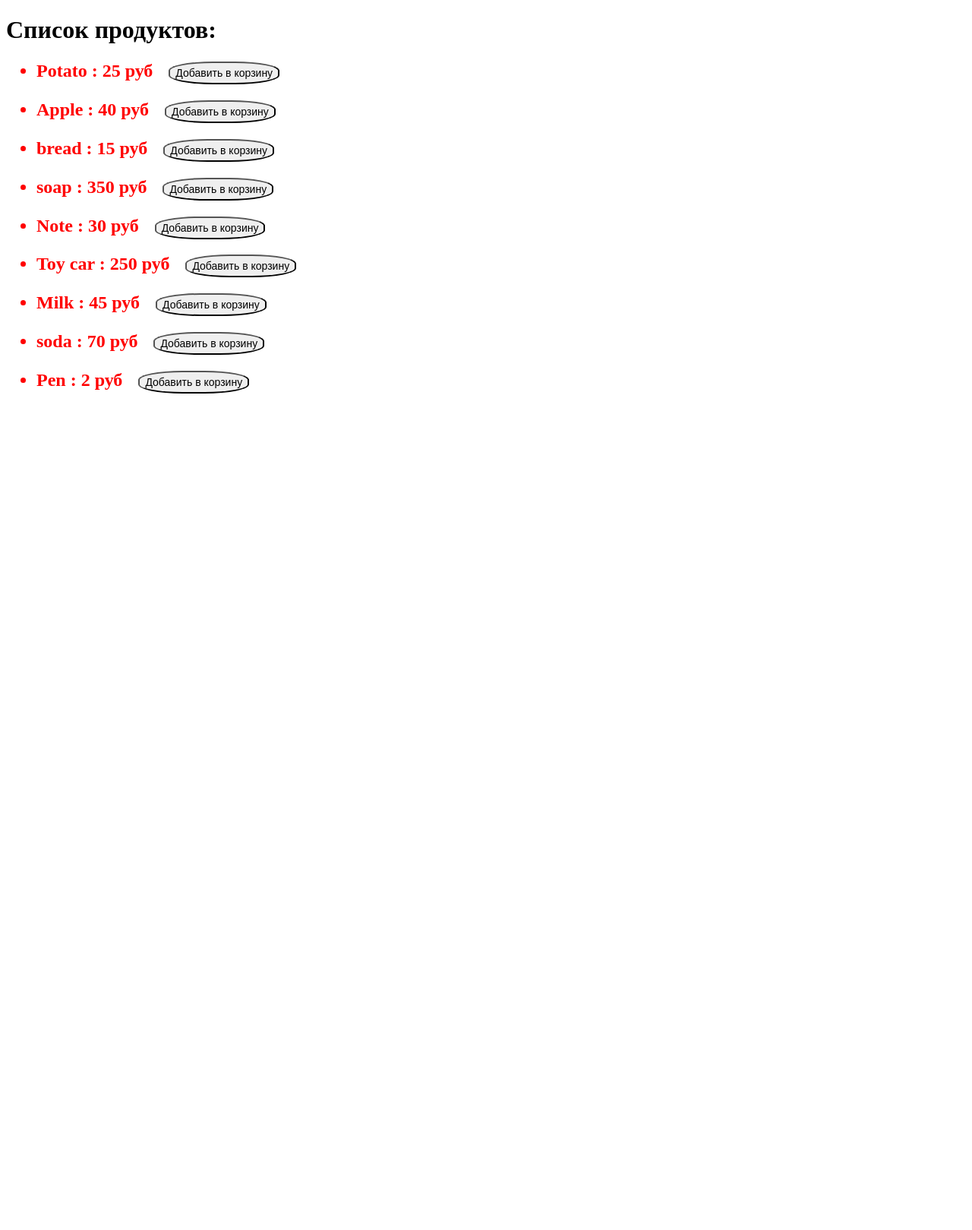
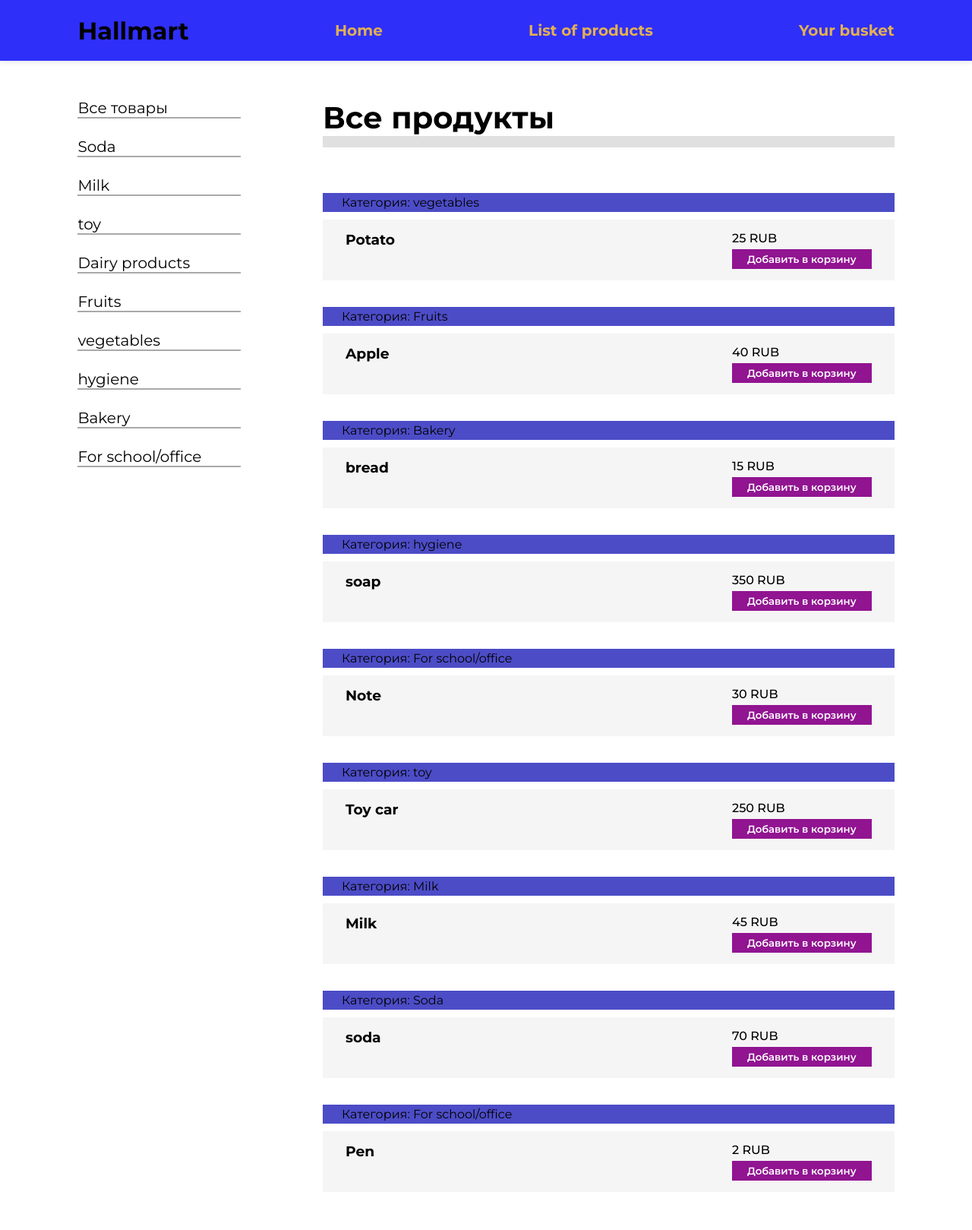
Before and after one commit to zxcrik/third_project, a Django app: page /home/products/ in a window 1280 px wide. Shown: the whole page at 76% size. Before the commit the page ends 518 px from the top, so only its background shows below. Run offline with Django 3.2, Linux system fonts and the light colour scheme; data comes from the database, SQL or seed files in the repository; both versions use the stored data as it was after the commit.

Commit message:
Update files

```diff
--- a/store/market/models.py
+++ b/store/market/models.py
@@ -23,7 +23,7 @@ class Product_2(models.Model):
     product_last_date_2 = models.DateTimeField(default=datetime.datetime.today() + datetime.timedelta(days=7))
     product_description_2 = models.TextField(null=False, blank=False)
     product_price_2 = models.PositiveSmallIntegerField(null=False, blank=False)
-    category = models.ForeignKey(Category, on_delete=models.CASCADE)
+    category = models.ForeignKey(Category, on_delete=models.CASCADE, null=True)
 
     class Meta:
         verbose_name = 'Product_2'
--- /dev/null
+++ b/store/market/static/market/css/Header.css
@@ -0,0 +1,33 @@
+@import url('https://fonts.googleapis.com/css2?family=Montserrat:ital,wght@0,100;0,200;0,300;0,400;0,500;0,600;0,700;0,800;0,900;1,100;1,200;1,300;1,400;1,500;1,600;1,700;1,800;1,900&display=swap');
+
+header {
+    background-color: rgb(47, 47, 250);
+    height: 80px;
+    width: 100%;
+    display: flex;
+    justify-content: space-between;
+    align-items: center;
+    padding: 0 8%;
+    box-sizing: border-box;
+    box-shadow: 0px 0px 8px 0px rgba(34, 60, 80, 0.2);
+}
+
+header div a {
+    color: rgb(226, 176, 82);
+    font-weight: 700;
+    font-family: 'Montserrat', sans-serif;
+    font-size: 20px;
+    text-decoration: none;
+}
+
+/* header div a::before{
+    display: block;
+    position: ;
+    bottom: ;
+    left: ;
+    height: ;
+} */
+
+header div a:hover {
+    border-bottom: 1px solid #000;
+}
--- /dev/null
+++ b/store/market/static/market/css/Product.css
@@ -0,0 +1,104 @@
+@import url('https://fonts.googleapis.com/css2?family=Montserrat:ital,wght@0,100;0,200;0,300;0,400;0,500;0,600;0,700;0,800;0,900;1,100;1,200;1,300;1,400;1,500;1,600;1,700;1,800;1,900&display=swap');
+
+* {
+    margin: 0px;
+    padding: 0px;
+    font-family: 'Montserrat', sans-serif;
+}
+
+.main {
+    display: flex;
+    padding: 50px 8%;
+    justify-content: space-between;
+    box-sizing: border-box;
+
+}
+
+.categories {
+    width: 20%;
+    display: flex;
+    flex-direction: column;
+    gap: 25px;
+}
+
+.categories a {
+    text-decoration: none;
+    color: #000;
+    width: 100%;
+    border-bottom:2px solid #a9a9a9 ;
+    font-size: 20px;
+    transition: 2s;
+}
+
+.categories a:hover{
+    border-bottom: 2px solid;
+}
+
+.products{
+    width: 70%;
+    display: flex;
+    flex-direction: column;
+}
+
+.products h1 {
+    font-size: 40px;
+    border-bottom: 15px solid #e0e0e0;
+    margin-bottom: 25px;
+}
+
+.product--item{
+    margin-top: 35px;
+    display: flex;
+    flex-direction: column;
+}
+
+.product--item > span{
+    background-color: rgb(76, 76, 199);
+    padding: 3px 25px;
+    margin-bottom: 10px;
+}
+
+.product-info{
+    display: flex;
+    justify-content: space-between;
+    background-color: #f5f5f5;
+    padding: 15px 30px;
+}
+
+.product-price{
+    font-weight: 500;
+}
+
+.to-shop-button{
+    background-color: rgb(145, 20, 145);
+    border: none;
+    padding:  5px 20px;
+    font-weight: 600;
+    color: white;
+    margin-top: 5px;
+    cursor: pointer;
+}
+
+.to-shop-button:hover {
+    background-color: rgb(247, 47, 247);
+}
+
+header {
+    background-color: rgb(47, 47, 250);
+    height: 80px;
+    width: 100%;
+    display: flex;
+    justify-content: space-between;
+    align-items: center;
+    padding: 0 7%;
+    box-sizing: border-box;
+    box-shadow: 0px 0px 8px 0px rgba(34, 60, 80, 0.2);
+}
+
+header div a {
+    color: rgb(226, 176, 82);
+    font-weight: 700;
+    font-size: 20px;
+    font-family: 'Montserrat', sans-serif;
+    text-decoration: none;
+}
--- a/store/market/static/market/css/style_products.css
+++ /dev/null
@@ -1,11 +0,0 @@
-.list {
-    color:red;
-}
-
-.busket_btn{
-    display: inline-block;
-    margin-left: 15px;
-    border-radius: 40%;
-    font-size: 14px;
-    padding: 5px 7px;
-}
--- a/store/market/templates/market/products.html
+++ b/store/market/templates/market/products.html
@@ -5,15 +5,47 @@
     <meta charset="UTF-8">
     <meta name="viewport" content="width=device-width, initial-scale=1.0">
     <title>Products</title>
-    <link rel="stylesheet" href="{% static 'market/css/style_products.css' %}">
+
+    <link rel="stylesheet" href="{% static 'market/css/Product.css' %}">
+    <link rel="stylesheet" href="{% static 'market/css/Header.css' %}">
 </head>
 <body>
-    <h1>{{ title }}:</h1>
-    <ul class="list">
-        {% for product in products %}
-            <h2><li>{{ product.product_name_2 }} : {{ product.product_price_2 }} руб <button class="busket_btn">Добавить в корзину</button></li></h2>
+    <header>
+        <h1>Hallmart</h1>
+        {% for m in menu %}
+        <div>
+            <a href="{% url m.url %}">{{ m.title }}</a>
+        </div>
         {% endfor %}
-    </ul>
+    </header>
+
+    <section class="main">
+        <div class="categories">
+            <a href="">Все товары</a>
+
+            {% for ctgr in categories %}
+            <a href="">{{ctgr.name}}</a>
+            {% endfor %}
+        </div>
+
+        <div class="products">
+            <h1>Все продукты</h1>
+                {% for p in products %}
+                <div class="product--item">
+                    <span class="product-category">Категория: {{ p.category.name }}</span>
+                    <div class="product-info">
+                        <h3>{{ p.product_name_2 }}</h3>
+                        <div>
+                            <p class="product-price">{{ p.product_price_2}} RUB</p>
+                            <button class="to-shop-button">Добавить в корзину</button>
+                        </div>
+                    </div>
+                </div>
+                {% endfor %}
+
+        </div>
+    </section>
+
 
 </body>
 </html>
--- a/store/market/urls.py
+++ b/store/market/urls.py
@@ -15,11 +15,12 @@ Including another URLconf
 """
 
 from django.contrib import admin
-from django.urls import path
+from django.urls import path, include
 from . import views
 
 urlpatterns = [
     path('',views.Home, name='home'),
     path('products/',views.products, name='products'),
-    path('busket/',views.busket, name='busket')
+    path('busket/',views.busket, name='busket'),
+    # path('details/<int:product_id>/',views.details),
 ]
--- a/store/market/views.py
+++ b/store/market/views.py
@@ -1,6 +1,7 @@
 from django.shortcuts import render
 from django.http import HttpResponse
-from .models import Product_2, Busket
+from .models import Product_2, Busket, Category
+
 
 # Create your views here.
 
@@ -11,6 +12,8 @@ menu = [
     {'title':'Your busket','url':'busket'}
 ]
 
+
+
 def Home(request):
     data = {
         'title':'Главная',
@@ -20,18 +23,20 @@ def Home(request):
 
 def products(request):
     products = Product_2.objects.all()
+    categories = Category.objects.all()
     data = {
         'title':'Список продуктов',
         'menu':menu,
-        'products':products
+        'products':products,
+        'categories':categories
     }
     return render(request,'market/products.html', data)
 
 def busket(request):
-    busket_list = Busket.products_in_busket.all()
+    busket_items = Busket.objects.all()
     data = {
         'title':'Корзина с продуктами',
         'menu':menu,
-        'list_of_products':busket_list
+        'busket_items':busket_items
     }
     return render(request, 'market/busket.html', data)
--- a/store/store/urls.py
+++ b/store/store/urls.py
@@ -16,8 +16,8 @@ Including another URLconf
 from django.contrib import admin
 from django.urls import path, include
 
+urlpatterns = [
+    path('admin/', admin.site.urls),
+    path('home/', include('market.urls')),
 
-urlpatterns = [
-    path('admin//', admin.site.urls),
-    path('home/', include('market.urls'))
 ]
```
Also changed, not shown: store/market/admin.py (+7 -3 lines), store/market/static/market/css/Basket.css (added, +88 -0 lines), store/market/static/market/css/Home.css (renamed from store/market/static/market/css/style.css, +30 -14 lines), store/market/templates/market/Home.html (+14 -3 lines), store/market/templates/market/busket.html (+31 -3 lines), store/db.sqlite3, store/market/migrations/0007_auto_20230810_2043.py (added), store/market/migrations/0008_auto_20230810_2045.py (added), store/market/migrations/0009_auto_20230810_2251.py (added), store/market/migrations/0010_alter_product_2_product_last_date_2.py (added).
